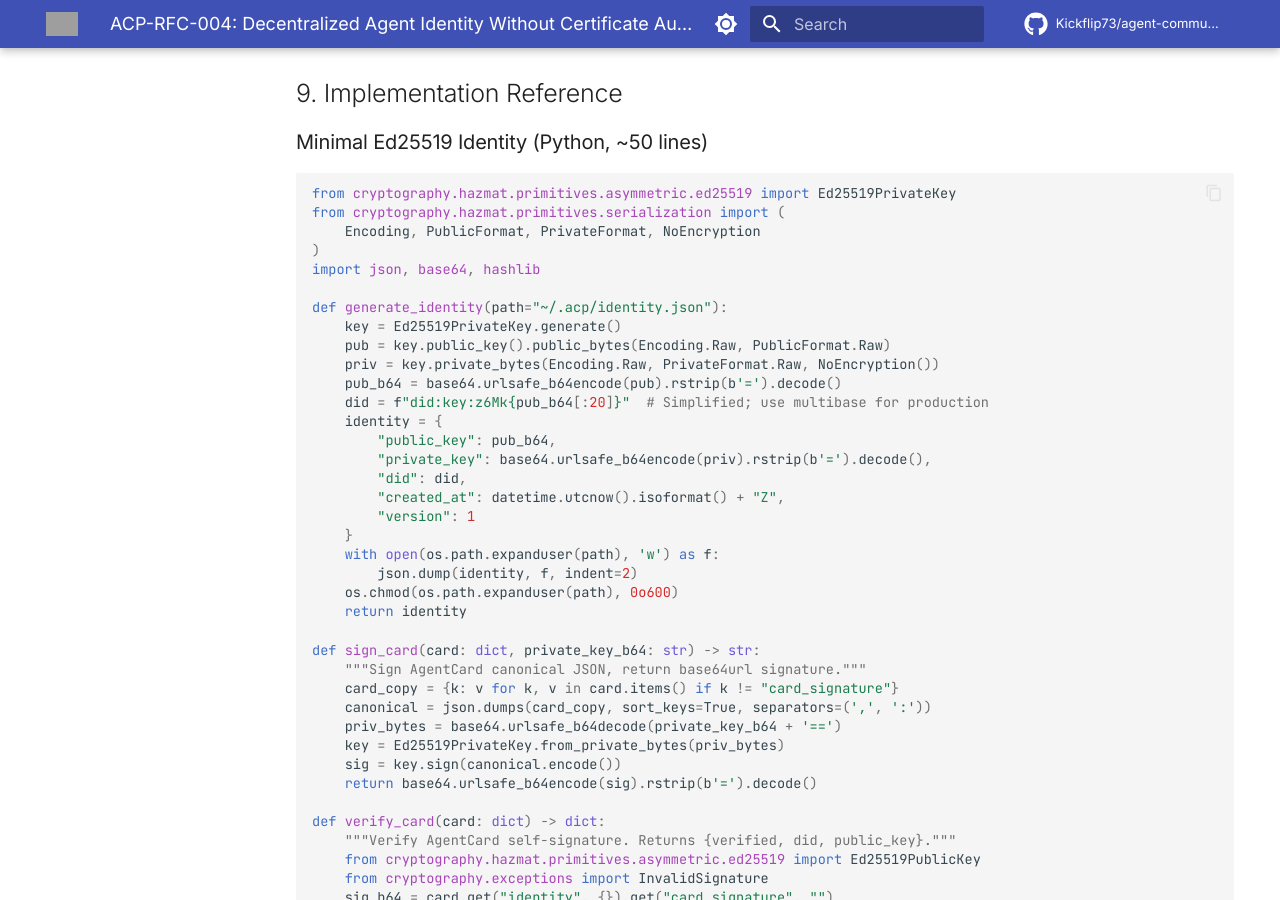
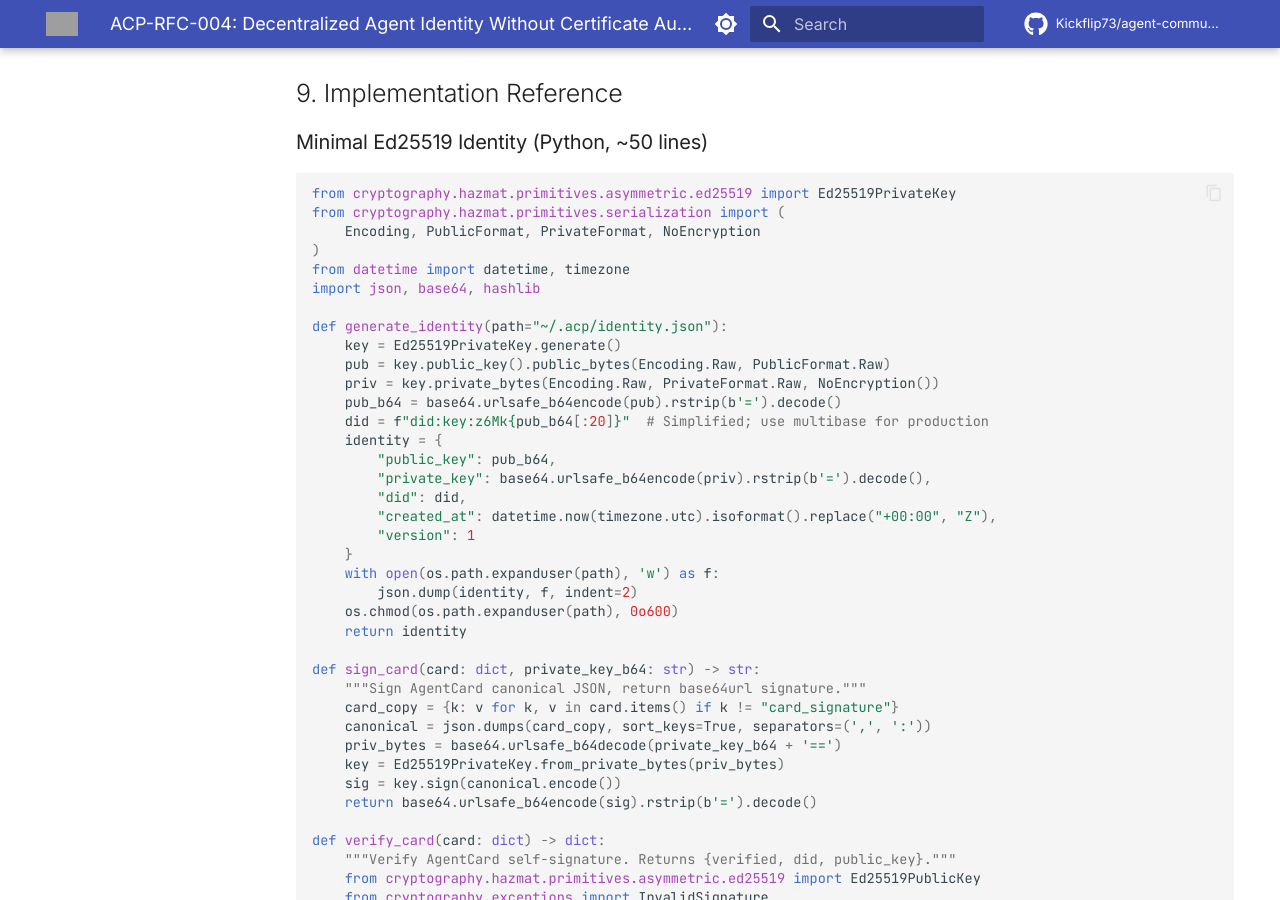
Before and after one commit to Kickflip73/agent-communication-protocol, an MkDocs documentation site: the page built from docs/rfc/identity-without-ca.md, in a window 1280 px wide and 900 px high, scrolled down 6358 px. Built offline with MkDocs 1.6.1 and Material for MkDocs 9.7.7, drawn with Linux system fonts in a browser that asks for light colours; comment, search, counter and statistics services are not loaded; the version menu is left out; grey boxes are pictures that could not be loaded.

Commit message:
docs(identity): modernize UTC timestamp example [skip changelog]

```diff
--- a/docs/rfc/identity-without-ca.md
+++ b/docs/rfc/identity-without-ca.md
@@ -263,6 +263,7 @@ from cryptography.hazmat.primitives.asymmetric.ed25519 import Ed25519PrivateKey
 from cryptography.hazmat.primitives.serialization import (
     Encoding, PublicFormat, PrivateFormat, NoEncryption
 )
+from datetime import datetime, timezone
 import json, base64, hashlib
 
 def generate_identity(path="~/.acp/identity.json"):
@@ -275,7 +276,7 @@ def generate_identity(path="~/.acp/identity.json"):
         "public_key": pub_b64,
         "private_key": base64.urlsafe_b64encode(priv).rstrip(b'=').decode(),
         "did": did,
-        "created_at": datetime.utcnow().isoformat() + "Z",
+        "created_at": datetime.now(timezone.utc).isoformat().replace("+00:00", "Z"),
         "version": 1
     }
     with open(os.path.expanduser(path), 'w') as f:
```
